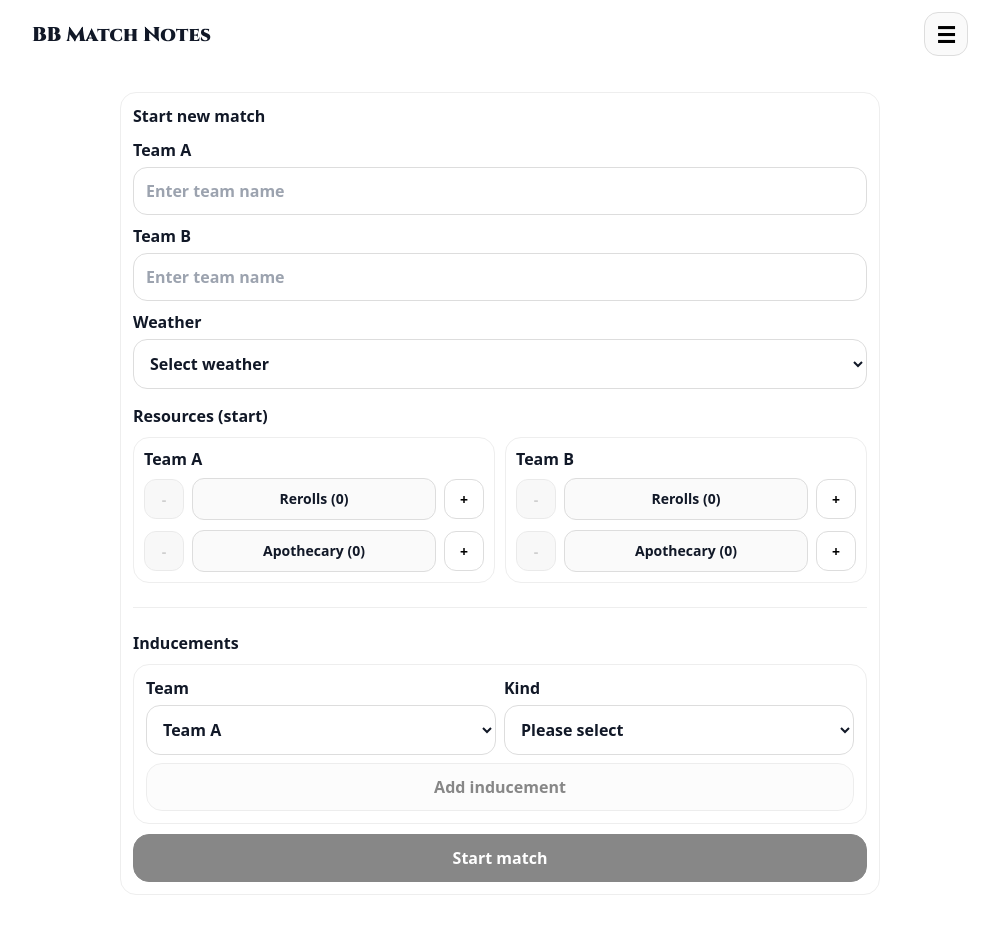
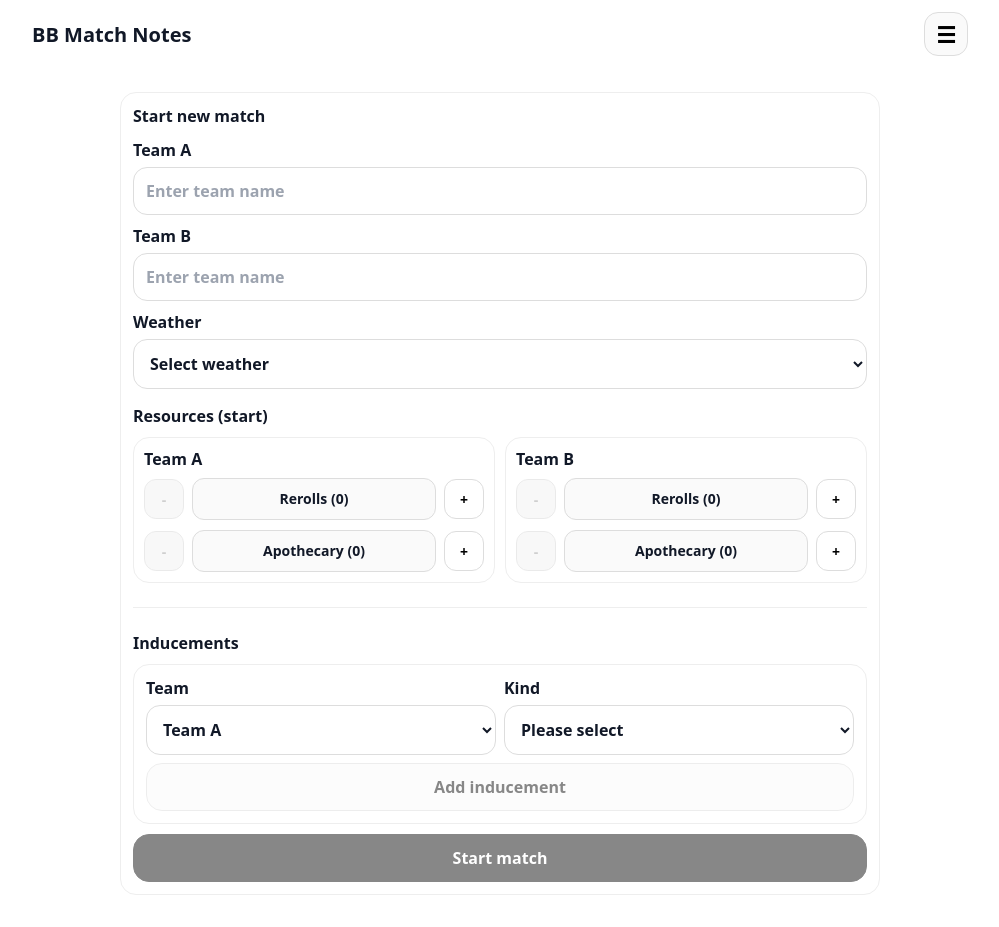
Before and after one commit to snoader/bb-match-notes, a React (Vite) app: page / in a window 1280 px wide. Shown: the whole page, without its empty margins (140-1139 px from the left). Built offline with nearby package versions, Linux system fonts and the light colour scheme.

Commit message:
Add unified 3-mode theme system with persisted menu selection

```diff
--- a/src/index.css
+++ b/src/index.css
@@ -1,25 +1,41 @@
 @import url("https://fonts.googleapis.com/css2?family=Cinzel:wght@600;700;800;900&display=swap");
 
 :root {
-  --color-bg: #ffffff;
-  --color-surface: #ffffff;
-  --color-surface-soft: #fafafa;
-  --color-surface-muted: #f5f5f5;
-  --color-surface-weak: #fcfcfc;
-  --color-text: #111827;
-  --color-text-muted: #6b7280;
-  --color-text-subtle: #9ca3af;
+  --bg: #ffffff;
+  --surface: #ffffff;
+  --surface-2: #fafafa;
   --text-primary: #111827;
   --text-secondary: #374151;
   --text-muted: #6b7280;
+  --border: #dddddd;
+  --divider: #ececec;
+  --accent: #111111;
+  --danger: #b91c1c;
+  --success: #16a34a;
   --input-bg: #ffffff;
   --input-text: #111827;
-  --color-border: #dddddd;
+  --input-border: #dddddd;
+  --placeholder: #9ca3af;
+  --btn-bg: #111111;
+  --btn-text: #ffffff;
+  --btn-border: #111111;
+  --focus: #2563eb;
+  --font-display: system-ui, -apple-system, Segoe UI, Roboto, Arial;
+  --font-ui: system-ui, -apple-system, Segoe UI, Roboto, Arial;
+  --color-bg: var(--bg);
+  --color-surface: var(--surface);
+  --color-surface-soft: var(--surface-2);
+  --color-surface-muted: #f5f5f5;
+  --color-surface-weak: #fcfcfc;
+  --color-text: var(--text-primary);
+  --color-text-muted: var(--text-secondary);
+  --color-text-subtle: var(--placeholder);
+  --color-border: var(--border);
   --color-border-soft: #eeeeee;
   --color-border-muted: #f0f0f0;
   --color-border-dashed: #e1e1e1;
-  --color-divider: #ececec;
-  --color-primary: #111111;
+  --color-divider: var(--divider);
+  --color-primary: var(--accent);
   --color-primary-contrast: #ffffff;
   --color-primary-soft: #f9fafb;
   --color-danger-border: #f1c4c4;
@@ -30,8 +46,6 @@
   --color-overlay: rgba(0, 0, 0, 0.5);
   --shadow-modal: 0 10px 30px rgba(0, 0, 0, 0.25);
   --shadow-toast: 0 10px 24px rgba(17, 24, 39, 0.16);
-  --font-display: "Cinzel", "Times New Roman", Georgia, serif;
-  --font-ui: system-ui, -apple-system, Segoe UI, Roboto, Arial;
   --font-family-base: var(--font-ui);
   --font-family-mono: ui-monospace, SFMono-Regular, Menlo, Monaco, Consolas, "Liberation Mono", "Courier New", monospace;
   --color-text-primary: var(--color-text);
@@ -40,15 +54,15 @@
   --color-text-inverse: var(--color-primary-contrast);
   --color-accent: var(--color-primary);
   --color-accent-2: var(--color-warning);
-  --color-focus: #2563eb;
-  --color-danger: #b91c1c;
-  --color-input-bg: #ffffff;
-  --color-input-text: #111827;
-  --color-input-border: var(--color-border);
-  --color-input-placeholder: var(--color-text-subtle);
-  --color-button-bg: var(--color-primary);
-  --color-button-text: var(--color-primary-contrast);
-  --color-button-border: var(--color-primary);
+  --color-focus: var(--focus);
+  --color-danger: var(--danger);
+  --color-input-bg: var(--input-bg);
+  --color-input-text: var(--input-text);
+  --color-input-border: var(--input-border);
+  --color-input-placeholder: var(--placeholder);
+  --color-button-bg: var(--btn-bg);
+  --color-button-text: var(--btn-text);
+  --color-button-border: var(--btn-border);
   --color-button-secondary-bg: var(--color-surface-soft);
   --color-button-secondary-text: var(--color-primary);
   --color-button-secondary-border: var(--color-border);
--- a/src/store/themeStore.ts
+++ b/src/store/themeStore.ts
@@ -1,19 +1,24 @@
 import { create } from "zustand";
-import type { ThemeName } from "../theme/theme";
+import { THEME_STORAGE_KEY, type ThemeName } from "../theme/theme";
 
-const THEME_STORAGE_KEY = "bb-match-notes.theme";
+const FALLBACK_THEME: ThemeName = "minimal-light";
+
+function isThemeName(value: string | null): value is ThemeName {
+  return value === "bloodbowl" || value === "minimal-light" || value === "minimal-dark";
+}
 
 function getInitialTheme(): ThemeName {
-  if (typeof window === "undefined") return "minimal-light";
+  if (typeof window === "undefined") return FALLBACK_THEME;
   const stored = window.localStorage.getItem(THEME_STORAGE_KEY);
-  if (stored === "bloodbowl" || stored === "minimal-light" || stored === "minimal-dark") return stored;
+  if (isThemeName(stored)) return stored;
   if (stored === "minimal") return "minimal-light";
-  return "minimal-light";
+  return FALLBACK_THEME;
 }
 
 type ThemeStore = {
   theme: ThemeName;
   setTheme: (theme: ThemeName) => void;
+  initializeTheme: () => void;
 };
 
 export const useThemeStore = create<ThemeStore>((set) => ({
@@ -24,4 +29,5 @@ export const useThemeStore = create<ThemeStore>((set) => ({
     }
     set({ theme });
   },
+  initializeTheme: () => set({ theme: getInitialTheme() }),
 }));
--- a/src/theme/bloodBowlTheme.ts
+++ b/src/theme/bloodBowlTheme.ts
@@ -3,27 +3,44 @@ import type { ThemeDefinition } from "./theme";
 export const bloodBowlTheme: ThemeDefinition = {
   name: "bloodbowl",
   tokens: {
+    "--bg": "#14100e",
+    "--surface": "#1f1916",
+    "--surface-2": "#2a221d",
+    "--text-primary": "#f2e7d6",
+    "--text-secondary": "#d3c3a4",
+    "--text-muted": "#a38e73",
+    "--text-inverse": "#16120f",
+    "--border": "#5a3f2e",
+    "--divider": "#3a2d25",
+    "--accent": "#b1161b",
+    "--accent-2": "#c9a227",
+    "--accent-3": "#2aa36b",
+    "--focus": "#c9a227",
+    "--danger": "#b1161b",
+    "--success": "#2aa36b",
+    "--input-bg": "#f6f2ea",
+    "--input-border": "#c8b89a",
+    "--input-text": "#16120f",
+    "--placeholder": "#8f7a60",
+    "--btn-bg": "#2a221d",
+    "--btn-text": "#f2e7d6",
+    "--btn-border": "#6a4a36",
     "--font-display": '"Cinzel", "Times New Roman", Georgia, serif',
     "--font-ui": "system-ui, -apple-system, Segoe UI, Roboto, Arial",
-    "--color-bg": "#1a1410",
-    "--color-surface": "#221914",
-    "--color-surface-soft": "#2c211b",
+    "--color-bg": "var(--bg)",
+    "--color-surface": "var(--surface)",
+    "--color-surface-soft": "var(--surface-2)",
     "--color-surface-muted": "#362720",
     "--color-surface-weak": "#271d17",
-    "--color-text": "#f6e7d3",
-    "--color-text-muted": "#d8b68a",
-    "--color-text-subtle": "#b99262",
-    "--text-primary": "#f6e7d3",
-    "--text-secondary": "#d8b68a",
-    "--text-muted": "#b99262",
-    "--input-bg": "#2c211b",
-    "--input-text": "#f6e7d3",
-    "--color-border": "#6f4a2a",
+    "--color-text": "var(--text-primary)",
+    "--color-text-muted": "var(--text-secondary)",
+    "--color-text-subtle": "var(--text-muted)",
+    "--color-border": "var(--border)",
     "--color-border-soft": "#825734",
     "--color-border-muted": "#5b3d24",
     "--color-border-dashed": "#7a5534",
-    "--color-divider": "#4d3523",
-    "--color-primary": "#a30f16",
+    "--color-divider": "var(--divider)",
+    "--color-primary": "var(--accent)",
     "--color-primary-contrast": "#fff3e0",
     "--color-primary-soft": "#3b261b",
     "--color-danger-border": "#b74842",
@@ -31,24 +48,24 @@ export const bloodBowlTheme: ThemeDefinition = {
     "--color-warning": "#f3b04f",
     "--color-warning-border": "#f0a434",
     "--color-warning-bg": "#3a2b16",
-    "--color-text-primary": "#f6e7d3",
-    "--color-text-secondary": "#d8b68a",
-    "--color-text-muted-alt": "#b99262",
-    "--color-text-inverse": "#1c130d",
-    "--color-accent": "#a30f16",
-    "--color-accent-2": "#b88a3b",
-    "--color-focus": "#e0b56c",
-    "--color-danger": "#d84f48",
-    "--color-input-bg": "#efe3c5",
-    "--color-input-text": "#2e2215",
-    "--color-input-border": "#a07a4b",
-    "--color-input-placeholder": "#6e5840",
-    "--color-button-bg": "#a30f16",
-    "--color-button-text": "#fff3e0",
-    "--color-button-border": "#a30f16",
-    "--color-button-secondary-bg": "#2c211b",
-    "--color-button-secondary-text": "#f6e7d3",
-    "--color-button-secondary-border": "#6f4a2a",
+    "--color-text-primary": "var(--text-primary)",
+    "--color-text-secondary": "var(--text-secondary)",
+    "--color-text-muted-alt": "var(--text-muted)",
+    "--color-text-inverse": "var(--text-inverse)",
+    "--color-accent": "var(--accent)",
+    "--color-accent-2": "var(--accent-2)",
+    "--color-focus": "var(--focus)",
+    "--color-danger": "var(--danger)",
+    "--color-input-bg": "var(--input-bg)",
+    "--color-input-text": "var(--input-text)",
+    "--color-input-border": "var(--input-border)",
+    "--color-input-placeholder": "var(--placeholder)",
+    "--color-button-bg": "var(--btn-bg)",
+    "--color-button-text": "var(--btn-text)",
+    "--color-button-border": "var(--btn-border)",
+    "--color-button-secondary-bg": "var(--surface-2)",
+    "--color-button-secondary-text": "var(--btn-text)",
+    "--color-button-secondary-border": "var(--btn-border)",
     "--color-overlay": "rgba(0, 0, 0, 0.65)",
     "--shadow-modal": "0 12px 32px rgba(0, 0, 0, 0.45)",
     "--shadow-toast": "0 10px 24px rgba(0, 0, 0, 0.5)",
--- a/src/theme/minimalDarkTheme.ts
+++ b/src/theme/minimalDarkTheme.ts
@@ -3,27 +3,41 @@ import type { ThemeDefinition } from "./theme";
 export const minimalDarkTheme: ThemeDefinition = {
   name: "minimal-dark",
   tokens: {
-    "--font-display": '"Cinzel", "Times New Roman", Georgia, serif',
-    "--font-ui": "system-ui, -apple-system, Segoe UI, Roboto, Arial",
-    "--color-bg": "#121212",
-    "--color-surface": "#1e1e1e",
-    "--color-surface-soft": "#2a2a2a",
-    "--color-surface-muted": "#262626",
-    "--color-surface-weak": "#232323",
-    "--color-text": "#f5f5f5",
-    "--color-text-muted": "#cfcfcf",
-    "--color-text-subtle": "#9a9a9a",
+    "--bg": "#121212",
+    "--surface": "#1e1e1e",
+    "--surface-2": "#2a2a2a",
     "--text-primary": "#f5f5f5",
     "--text-secondary": "#cfcfcf",
     "--text-muted": "#9a9a9a",
+    "--border": "#3a3a3a",
+    "--divider": "#2f2f2f",
+    "--accent": "#4d90fe",
+    "--danger": "#ff5c5c",
+    "--success": "#34c759",
     "--input-bg": "#1f1f1f",
     "--input-text": "#f5f5f5",
-    "--color-border": "#3a3a3a",
+    "--input-border": "#444",
+    "--placeholder": "#8e8e93",
+    "--btn-bg": "#2c2c2e",
+    "--btn-text": "#f5f5f5",
+    "--btn-border": "#444",
+    "--focus": "#4d90fe",
+    "--font-display": "system-ui, -apple-system, Segoe UI, Roboto, Arial",
+    "--font-ui": "system-ui, -apple-system, Segoe UI, Roboto, Arial",
+    "--color-bg": "var(--bg)",
+    "--color-surface": "var(--surface)",
+    "--color-surface-soft": "var(--surface-2)",
+    "--color-surface-muted": "#262626",
+    "--color-surface-weak": "#232323",
+    "--color-text": "var(--text-primary)",
+    "--color-text-muted": "var(--text-secondary)",
+    "--color-text-subtle": "var(--text-muted)",
+    "--color-border": "var(--border)",
     "--color-border-soft": "#444444",
     "--color-border-muted": "#333333",
     "--color-border-dashed": "#4a4a4a",
-    "--color-divider": "#363636",
-    "--color-primary": "#4d90fe",
+    "--color-divider": "var(--divider)",
+    "--color-primary": "var(--accent)",
     "--color-primary-contrast": "#ffffff",
     "--color-primary-soft": "#1a2f52",
     "--color-danger-border": "#7f2d2d",
@@ -31,22 +45,22 @@ export const minimalDarkTheme: ThemeDefinition = {
     "--color-warning": "#f2c06c",
     "--color-warning-border": "#d9a655",
     "--color-warning-bg": "#3a2f1b",
-    "--color-text-primary": "#f5f5f5",
-    "--color-text-secondary": "#cfcfcf",
-    "--color-text-muted-alt": "#9a9a9a",
+    "--color-text-primary": "var(--text-primary)",
+    "--color-text-secondary": "var(--text-secondary)",
+    "--color-text-muted-alt": "var(--text-muted)",
     "--color-text-inverse": "#111827",
-    "--color-accent": "#4d90fe",
+    "--color-accent": "var(--accent)",
     "--color-accent-2": "#7ab0ff",
-    "--color-focus": "#4d90fe",
-    "--color-danger": "#ef6363",
-    "--color-input-bg": "#1f1f1f",
-    "--color-input-text": "#f5f5f5",
-    "--color-input-border": "#444",
-    "--color-input-placeholder": "#8e8e93",
-    "--color-button-bg": "#4d90fe",
-    "--color-button-text": "#ffffff",
-    "--color-button-border": "#4d90fe",
-    "--color-button-secondary-bg": "#2a2a2a",
+    "--color-focus": "var(--focus)",
+    "--color-danger": "var(--danger)",
+    "--color-input-bg": "var(--input-bg)",
+    "--color-input-text": "var(--input-text)",
+    "--color-input-border": "var(--input-border)",
+    "--color-input-placeholder": "var(--placeholder)",
+    "--color-button-bg": "var(--btn-bg)",
+    "--color-button-text": "var(--btn-text)",
+    "--color-button-border": "var(--btn-border)",
+    "--color-button-secondary-bg": "var(--surface-2)",
     "--color-button-secondary-text": "#f5f5f5",
     "--color-button-secondary-border": "#444444",
     "--color-overlay": "rgba(0, 0, 0, 0.65)",
--- a/src/theme/minimalTheme.ts
+++ b/src/theme/minimalTheme.ts
@@ -3,27 +3,41 @@ import type { ThemeDefinition } from "./theme";
 export const minimalTheme: ThemeDefinition = {
   name: "minimal-light",
   tokens: {
-    "--font-display": '"Cinzel", "Times New Roman", Georgia, serif',
-    "--font-ui": "system-ui, -apple-system, Segoe UI, Roboto, Arial",
-    "--color-bg": "#ffffff",
-    "--color-surface": "#ffffff",
-    "--color-surface-soft": "#fafafa",
-    "--color-surface-muted": "#f5f5f5",
-    "--color-surface-weak": "#fcfcfc",
-    "--color-text": "#111827",
-    "--color-text-muted": "#6b7280",
-    "--color-text-subtle": "#9ca3af",
+    "--bg": "#ffffff",
+    "--surface": "#ffffff",
+    "--surface-2": "#fafafa",
     "--text-primary": "#111827",
     "--text-secondary": "#374151",
     "--text-muted": "#6b7280",
+    "--border": "#dddddd",
+    "--divider": "#ececec",
+    "--accent": "#111111",
+    "--danger": "#b91c1c",
+    "--success": "#16a34a",
     "--input-bg": "#ffffff",
     "--input-text": "#111827",
-    "--color-border": "#dddddd",
+    "--input-border": "#dddddd",
+    "--placeholder": "#9ca3af",
+    "--btn-bg": "#111111",
+    "--btn-text": "#ffffff",
+    "--btn-border": "#111111",
+    "--focus": "#2563eb",
+    "--font-display": "system-ui, -apple-system, Segoe UI, Roboto, Arial",
+    "--font-ui": "system-ui, -apple-system, Segoe UI, Roboto, Arial",
+    "--color-bg": "var(--bg)",
+    "--color-surface": "var(--surface)",
+    "--color-surface-soft": "var(--surface-2)",
+    "--color-surface-muted": "#f5f5f5",
+    "--color-surface-weak": "#fcfcfc",
+    "--color-text": "var(--text-primary)",
+    "--color-text-muted": "var(--text-secondary)",
+    "--color-text-subtle": "var(--placeholder)",
+    "--color-border": "var(--border)",
     "--color-border-soft": "#eeeeee",
     "--color-border-muted": "#f0f0f0",
     "--color-border-dashed": "#e1e1e1",
-    "--color-divider": "#ececec",
-    "--color-primary": "#111111",
+    "--color-divider": "var(--divider)",
+    "--color-primary": "var(--accent)",
     "--color-primary-contrast": "#ffffff",
     "--color-primary-soft": "#f9fafb",
     "--color-danger-border": "#f1c4c4",
@@ -31,21 +45,21 @@ export const minimalTheme: ThemeDefinition = {
     "--color-warning": "#b45309",
     "--color-warning-border": "#ffc107",
     "--color-warning-bg": "#fff8e1",
-    "--color-text-primary": "#111827",
-    "--color-text-secondary": "#6b7280",
-    "--color-text-muted-alt": "#9ca3af",
+    "--color-text-primary": "var(--text-primary)",
+    "--color-text-secondary": "var(--text-secondary)",
+    "--color-text-muted-alt": "var(--text-muted)",
     "--color-text-inverse": "#ffffff",
-    "--color-accent": "#111111",
+    "--color-accent": "var(--accent)",
     "--color-accent-2": "#b45309",
-    "--color-focus": "#2563eb",
-    "--color-danger": "#b91c1c",
-    "--color-input-bg": "#ffffff",
-    "--color-input-text": "#111827",
-    "--color-input-border": "#dddddd",
-    "--color-input-placeholder": "#9ca3af",
-    "--color-button-bg": "#111111",
-    "--color-button-text": "#ffffff",
-    "--color-button-border": "#111111",
+    "--color-focus": "var(--focus)",
+    "--color-danger": "var(--danger)",
+    "--color-input-bg": "var(--input-bg)",
+    "--color-input-text": "var(--input-text)",
+    "--color-input-border": "var(--input-border)",
+    "--color-input-placeholder": "var(--placeholder)",
+    "--color-button-bg": "var(--btn-bg)",
+    "--color-button-text": "var(--btn-text)",
+    "--color-button-border": "var(--btn-border)",
     "--color-button-secondary-bg": "#fafafa",
     "--color-button-secondary-text": "#111111",
     "--color-button-secondary-border": "#dddddd",
--- a/src/theme/theme.ts
+++ b/src/theme/theme.ts
@@ -13,3 +13,5 @@ export function applyThemeTokens(tokens: ThemeTokens) {
     root.style.setProperty(token, value);
   });
 }
+
+export const THEME_STORAGE_KEY = "bb-match-notes.theme";
--- /dev/null
+++ b/src/theme/themes.ts
@@ -0,0 +1,10 @@
+import { bloodBowlTheme } from "./bloodBowlTheme";
+import { minimalDarkTheme } from "./minimalDarkTheme";
+import { minimalTheme } from "./minimalTheme";
+import type { ThemeDefinition, ThemeName } from "./theme";
+
+export const themes: Record<ThemeName, ThemeDefinition> = {
+  "minimal-light": minimalTheme,
+  "minimal-dark": minimalDarkTheme,
+  bloodbowl: bloodBowlTheme,
+};
```
Also changed, not shown: src/app/App.tsx (+4 -6 lines).
